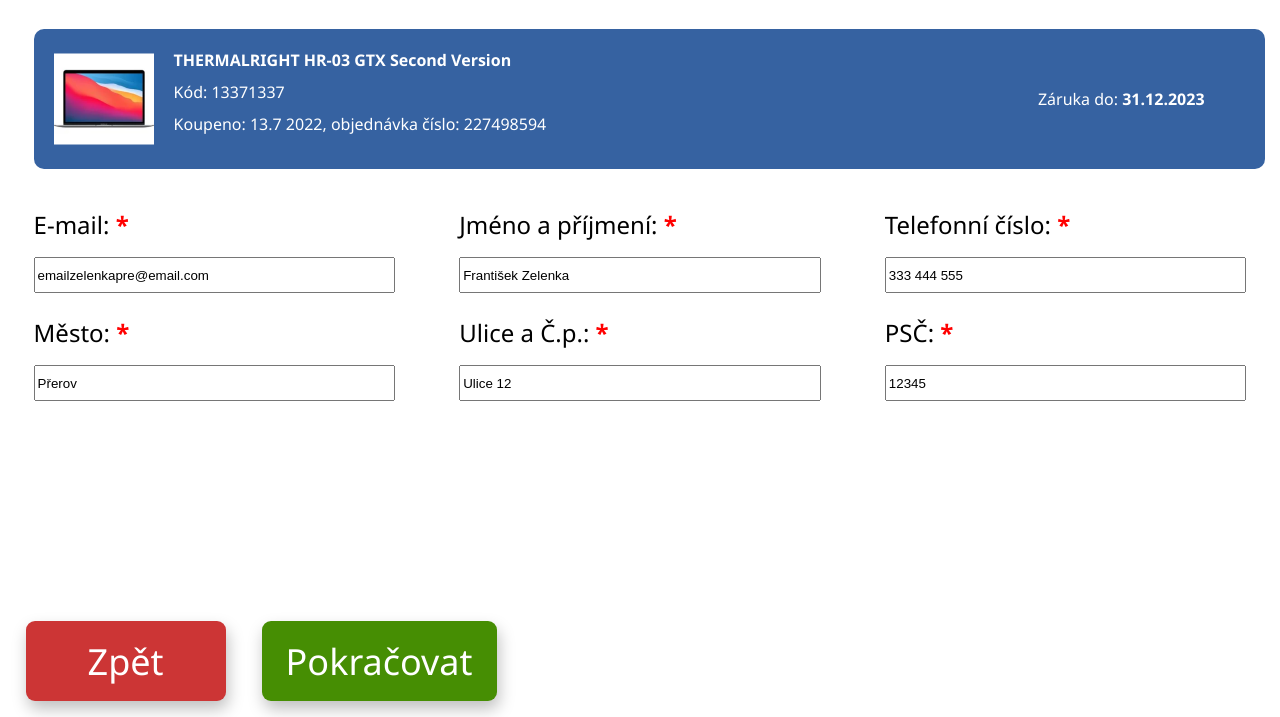
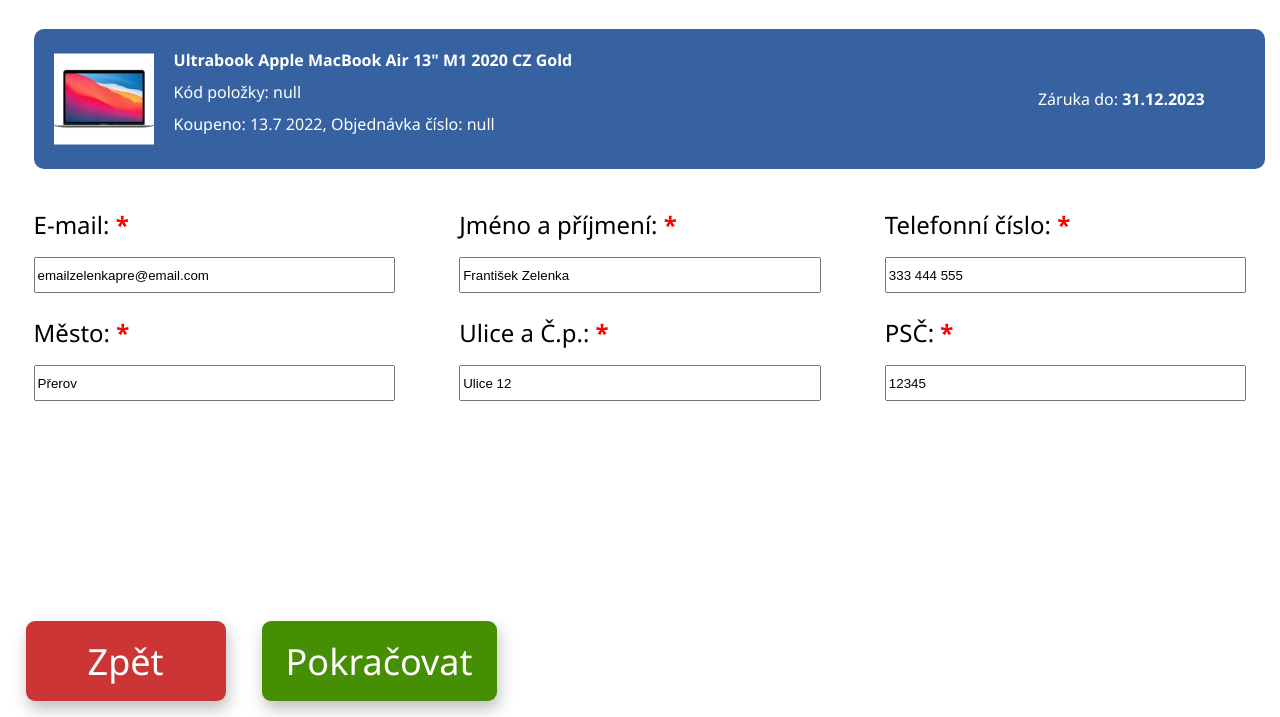
Before and after one commit to JiriJizniCechy/totem-mironet, a plain HTML site: page reklamaceformular2.html in a window 1280 px wide. Shown: the part 83-800 px from the top of the page. Drawn offline with Linux system fonts and the light colour scheme.

Commit message:
reklamace cokies 1
reklamace cokies 1

```diff
--- a/reklamaceformular1.js
+++ b/reklamaceformular1.js
@@ -38,6 +38,10 @@ link.addEventListener('click', function(event) {
     }
     }
 
+      // save the values into local storage
+  localStorage.setItem('cisloFaktury', cisloFaktury);
+  localStorage.setItem('kodPolozky', kodPolozky);
+
 
   // if the input fields are not empty, redirect to the next page
   window.location.href = link.href;
--- a/reklamaceformular2.html
+++ b/reklamaceformular2.html
@@ -17,9 +17,9 @@
         <div class="product">
             <img src="produkt.png">
             <div class="product-info">
-                <span><strong>THERMALRIGHT HR-03 GTX Second Version</strong></span>
-                <span>Kód: 13371337</span>
-                <span>Koupeno: 13.7 2022, objednávka číslo: 227498594</span>
+                <span><strong>Ultrabook Apple MacBook Air 13" M1 2020 CZ Gold</strong></span>
+                <span id="kodPolozky">Kód: 13371337</span>
+                <span id="cisloFaktury">Koupeno: 13.7 2022, Objednávka číslo: 227498594</span>
             </div>
             <span class="garantee">Záruka do: <strong>31.12.2023</strong></span>
         </div>
--- a/scriptformreklamace.js
+++ b/scriptformreklamace.js
@@ -1,5 +1,13 @@
 
 var form1 = [];
+
+
+var cisloFaktury = localStorage.getItem('cisloFaktury');
+var kodPolozky = localStorage.getItem('kodPolozky');
+
+document.getElementById("kodPolozky").innerHTML = "Kód položky: "+ kodPolozky;
+document.getElementById("cisloFaktury").innerHTML = "Koupeno: 13.7 2022, Objednávka číslo: "+ cisloFaktury;
+
 document.getElementById("pokracovat1").onclick = function() {
 
 
```
